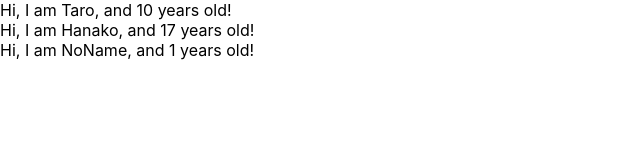
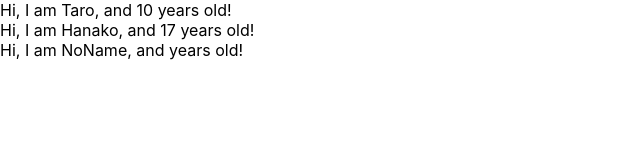
Before and after one commit to Masatoshi-git/udemy-react-redux-crud-application, a React (Create React App) app: page / in a window 1280 px wide. Shown: the top 160 px of the page, without its empty margins (0-640 px from the left). Built offline with nearby package versions, Linux system fonts and the light colour scheme.

Commit message:
learn prop-type

```diff
--- a/src/App.js
+++ b/src/App.js
@@ -1,4 +1,5 @@
-import React, { Component } from 'react';
+import React from 'react';
+import PropTypes from 'prop-types';
 
 const App = () => {
   const profiles = [
@@ -21,8 +22,13 @@ const User = (props) => {
   return <div>Hi, I am {props.name}, and {props.age} years old! </div>
 }
 
-User.defaultProps = {
-  age: 1
+// User.defaultProps = {
+//   age: 1
+// }
+
+User.propTypes = {
+  name: PropTypes.string,
+  age: PropTypes.number.isRequired
 }
 
 export default App;
```
